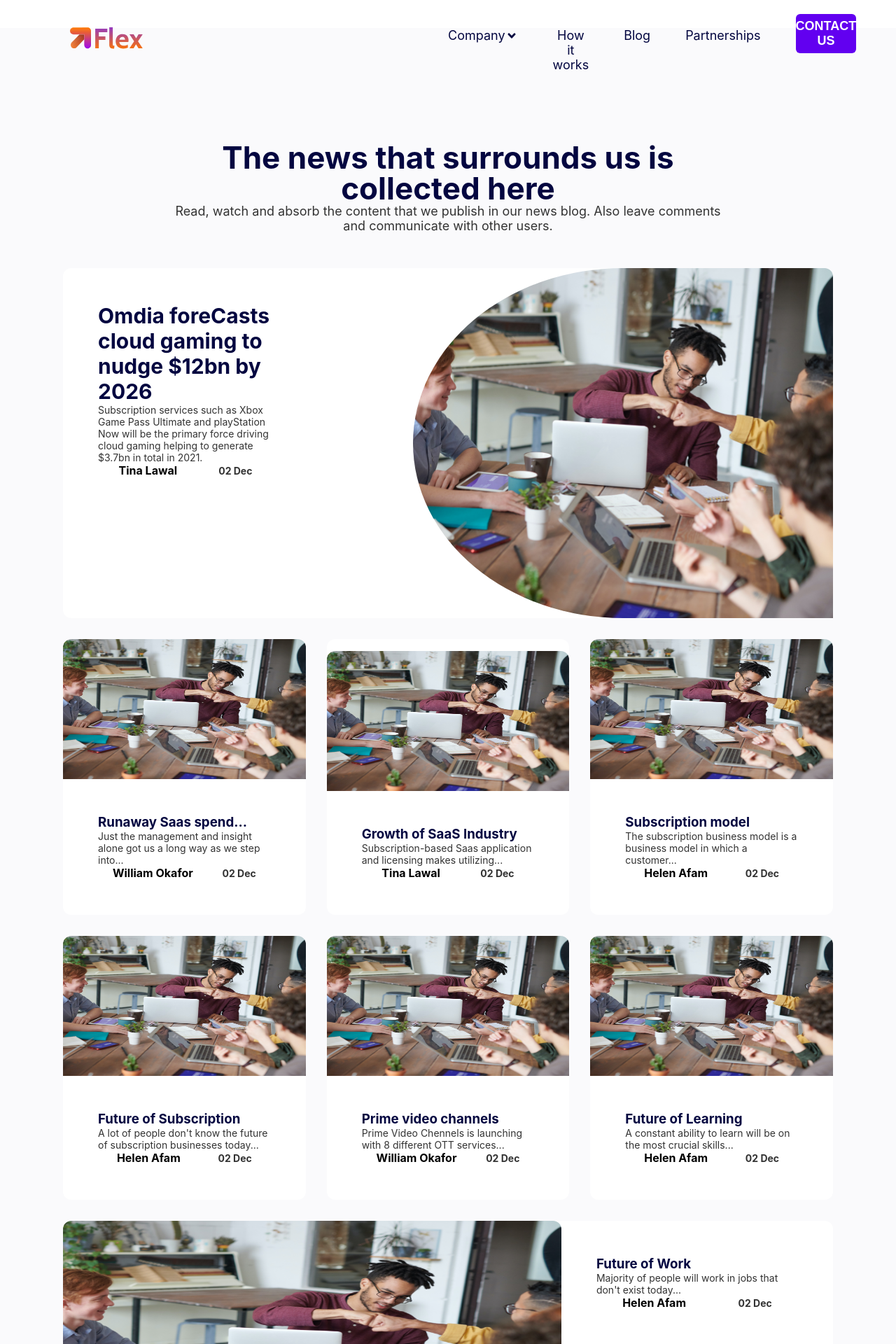
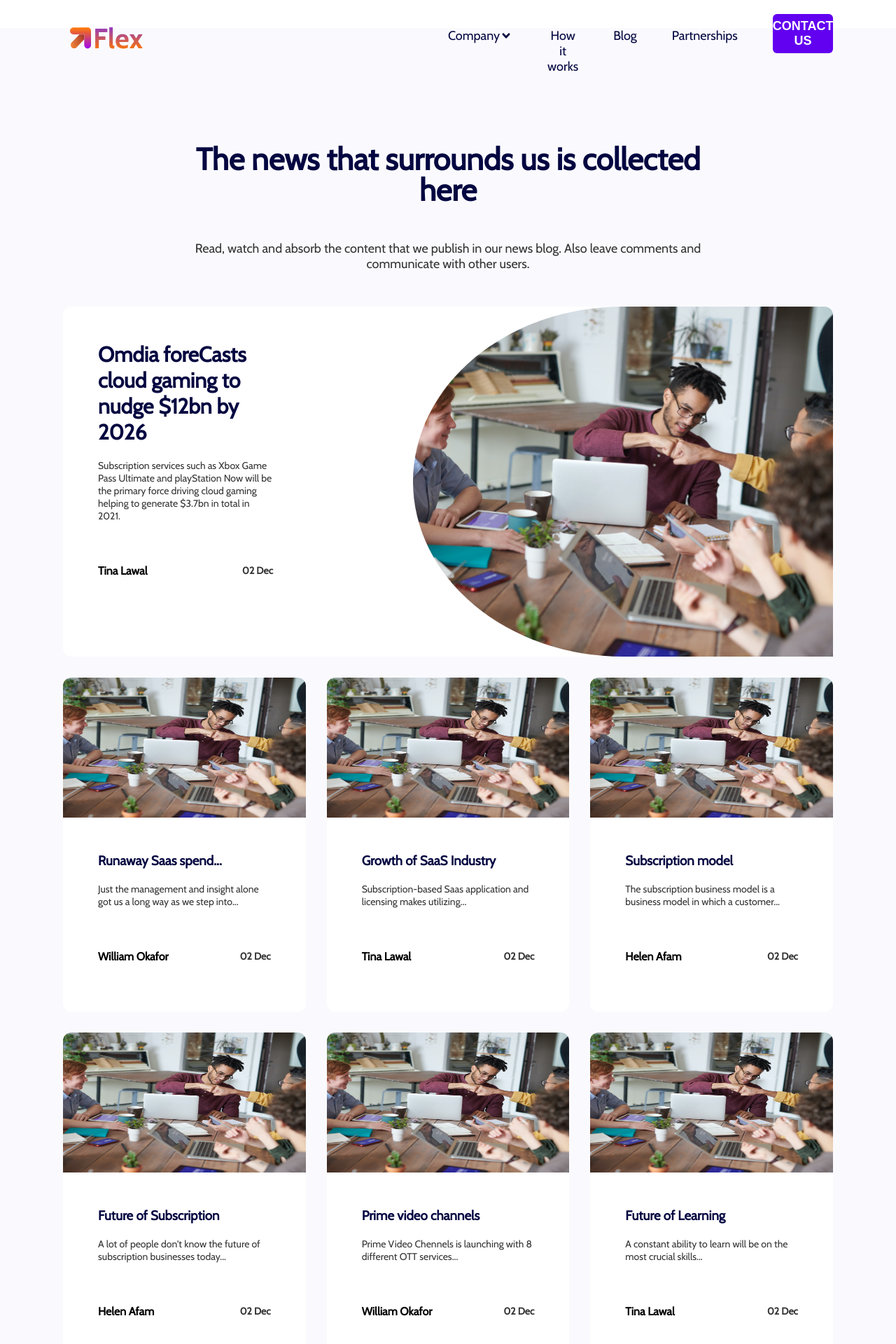
Before and after one commit to proxycrome/subscription_management_tool_fe, a React (Create React App) app: page /blog in a window 1280 px wide. Shown: the top 1920 px of the page at 70% size. Built offline with nearby package versions, Linux system fonts and the light colour scheme.

Commit message:
blog page added

```diff
--- a/src/Components/Navbar/Navbar.css
+++ b/src/Components/Navbar/Navbar.css
@@ -9,7 +9,7 @@
   cursor: pointer;
   margin-bottom: 100px;
   margin-top: 40px;
- padding-top: 0px;
+ padding-top: 0;
 
 
 
--- a/src/Pages/Blog/Blog.css
+++ b/src/Pages/Blog/Blog.css
@@ -1,5 +1,6 @@
-section{
-    background-color: #fafafc;
+.Blog{
+    background-color: #fafafe;
+    font-family: 'Cabin', sans-serif;
 }
 
 .heading{
@@ -15,7 +16,7 @@ section{
 
 .heading p{
     font-size: 18px;
-    margin-bottom: 50px;
+    margin: 50px 0;
 }
 
 .heading h1, .card-text h3{
@@ -96,11 +97,13 @@ section{
 
 .card-text p{
     font-size: 14px;
+    margin: 20px 0;
 }
 
 .blog-info{
     display: flex;
-    justify-content: space-around;
+    justify-content: space-between;
+    margin-top: 40px;
 }
 
 .blog-info p{
@@ -110,4 +113,5 @@ section{
 
 .blog-info h6{
     font-size: 16px;
+    align-self: center;
 }
--- a/src/Pages/Blog/Blog.js
+++ b/src/Pages/Blog/Blog.js
@@ -8,9 +8,8 @@ import '../Blog/Blog.css';
 function Blog(){
     return(
         <>
-            <section>
+            <div className="Blog">
                 <Navbar/>
-                <div className="Blog">
                 <div className="heading">
                     <h1>The news that surrounds us is collected here</h1>
                     <p>Read, watch and absorb the content that we publish in our news blog.
@@ -28,9 +27,8 @@ function Blog(){
                             />
                         ))}
                 </div>
+                <Footer/>
             </div>
-                <Footer/>
-            </section>
         </>
     )
 
--- a/src/Pages/Blog/BlogCard.js
+++ b/src/Pages/Blog/BlogCard.js
@@ -1,5 +1,6 @@
 import React from "react";
 import CardImage from '../../Asset/blogCardImage.png';
+import overlay from '../../Asset/Overlay2.png'
 import "./Blog.css";
 
 function BlogCard({ header, body, authorName, date, onClick, id }) {
--- a/src/Pages/Blog/BlogData.js
+++ b/src/Pages/Blog/BlogData.js
@@ -38,13 +38,13 @@ const BlogData = [
     {
         header: 'Future of Learning',
         body: 'A constant ability to learn will be on the most crucial skills...',
-        authorName: 'Helen Afam',
+        authorName: 'Tina Lawal',
         date: '02 Dec'
     },
     {
         header: 'Future of Work',
         body: 'Majority of people will work in jobs that don\'t exist today...',
-        authorName: 'Helen Afam',
+        authorName: 'William Okafor',
         date: '02 Dec'
     },
 ]
```
Lines whose indentation alone changed are shown as unchanged.
